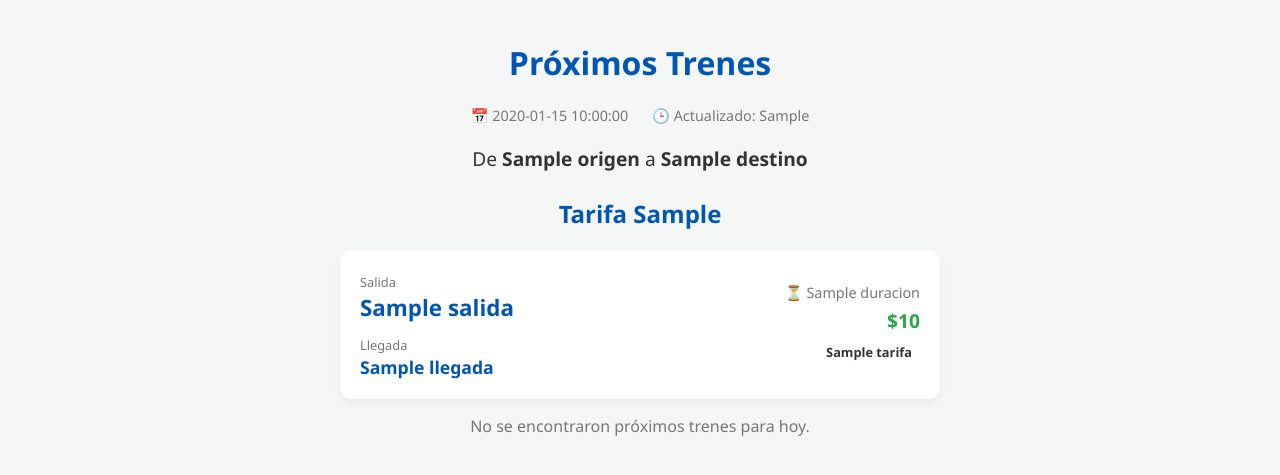
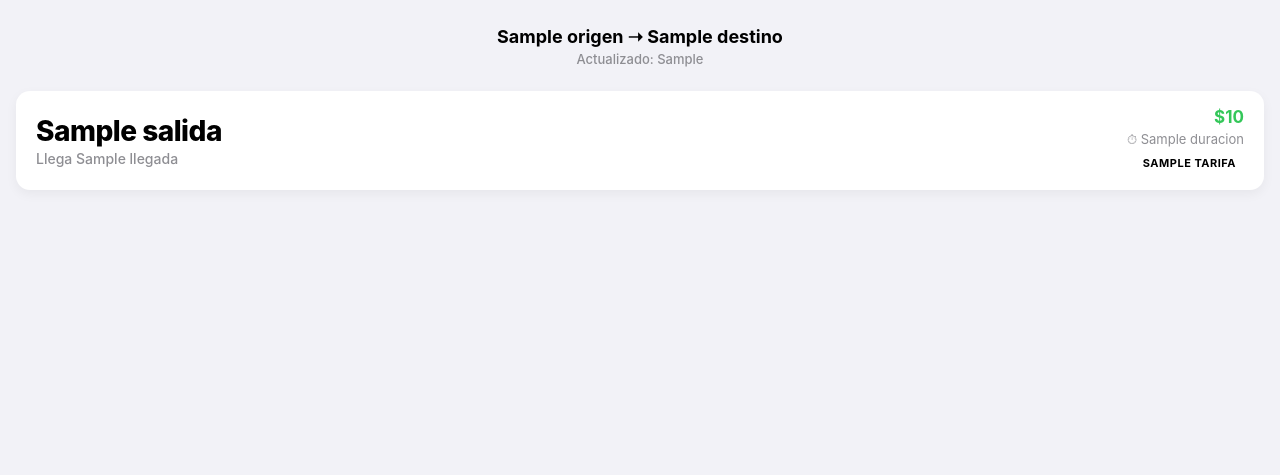
Before and after one commit to MolinsMatias/API-EFE, a FastAPI app: template templates/visual.html in a window 1280 px wide. Shown: the top 475 px of the page. Run offline with FastAPI, Linux system fonts and the light colour scheme; the template is opened without the code that fills it: most values are stand-ins (such as "Sample title", 1, 10 or a date in 2020).

Commit message:
Refactor itineraries endpoints and UI
Separa y refactoriza la lógica de scraping y utilidades, añade TZ_CHILE y mejora el manejo de errores en las peticiones. Se agrega filtrar_proximos y se simplifica/robusta la función hora_a_texto. Se actualiza /itinerarios/ahora/siri para devolver un mensaje optimizado para voz y datos simplificados; se renombra y cambia el endpoint visual a /itinerarios/visual ajustando el contexto y el manejo de errores. Renovación completa de templates/visual.html (nuevo diseño, estilos, soporte dark mode y badges) y limpieza de imports (elimina StaticFiles no usado).

```diff
--- a/main.py
+++ b/main.py
@@ -1,7 +1,6 @@
 from fastapi import FastAPI, Query, Request
 from fastapi.responses import JSONResponse, HTMLResponse
 from fastapi.templating import Jinja2Templates
-from fastapi.staticfiles import StaticFiles
 import requests
 from bs4 import BeautifulSoup
 from typing import List, Tuple, Optional, Dict
@@ -9,14 +8,14 @@ from datetime import datetime
 try:
     from zoneinfo import ZoneInfo
 except ImportError:
-    from backports.zoneinfo import ZoneInfo # Para versiones antiguas de python si fuera necesario
+    from backports.zoneinfo import ZoneInfo
 
 app = FastAPI()
 
-# Configuración de plantillas (carpeta 'templates')
+# Configuración de plantillas
 templates = Jinja2Templates(directory="templates")
 
-# Configuración de Zona Horaria Chile
+# Configuración Zona Horaria Chile
 TZ_CHILE = ZoneInfo("America/Santiago")
 
 DESTINOS = {
@@ -31,6 +30,8 @@ DESTINOS = {
     12: "Graneros",
     13: "Rancagua"
 }
+
+# --- LÓGICA DE SCRAPING ---
 
 def scrape_itinerarios(html: str, tipo_tarifa: str) -> List[Dict]:
     soup = BeautifulSoup(html, 'html.parser')
@@ -67,184 +68,125 @@ def scrape_itinerarios(html: str, tipo_tarifa: str) -> List[Dict]:
     return itinerarios
 
 def obtener_todos_los_viajes(origen: int, destino: int) -> Tuple[Optional[List[Dict]], Optional[str]]:
-    # Usamos la hora de Chile para la consulta a EFE
     ahora_chile = datetime.now(TZ_CHILE)
-    fecha_consulta = ahora_chile.strftime("%Y-%m-%d")
+    fecha_hoy = ahora_chile.strftime("%Y-%m-%d")
 
     url = (
         f"https://www.efe.cl/planificador/?empresa=1&hsalida=1&hregreso=&usuario=1"
-        f"&ida=1&origen={origen}&destino={destino}&salida={fecha_consulta}&hran=1"
+        f"&ida=1&origen={origen}&destino={destino}&salida={fecha_hoy}&hran=1"
     )
 
     try:
         response = requests.get(url, timeout=10)
         if response.status_code != 200:
-            return None, "Error al obtener datos de EFE"
-    except requests.RequestException:
-        return None, "Error de conexión con EFE"
+            return None, "Error al obtener datos"
+    except Exception as e:
+        return None, f"Error de conexión: {str(e)}"
 
     baja = scrape_itinerarios(response.text, "Baja")
     alta = scrape_itinerarios(response.text, "Alta")
+    todos = sorted(baja + alta, key=lambda x: x['salida'])
 
-    # Ordenar por hora de salida
-    todos = sorted(baja + alta, key=lambda x: x['salida'])
     return todos, None
 
-# --- UTILIDADES DE TEXTO ---
+# --- UTILIDADES ---
 
-def hora_a_texto(hora_str: str) -> str:
-    horas_24 = int(hora_str[:2])
-    minutos = int(hora_str[3:])
+def filtrar_proximos(lista_todos: List[Dict]) -> List[Dict]:
+    ahora = datetime.now(TZ_CHILE)
+    proximos = []
+    for item in lista_todos:
+        try:
+            h, m = map(int, item['salida'].split(':'))
+            # Creamos un objeto datetime con la hora del tren para hoy
+            hora_salida = ahora.replace(hour=h, minute=m, second=0, microsecond=0)
 
-    if horas_24 == 0:
-        periodo = "de la madrugada"
-        horas_12 = 12
-    elif 1 <= horas_24 < 12:
-        periodo = "de la mañana"
-        horas_12 = horas_24
-    elif horas_24 == 12:
-        periodo = "del mediodía"
-        horas_12 = 12
-    elif 13 <= horas_24 < 20:
-        periodo = "de la tarde"
-        horas_12 = horas_24 - 12
-    else:
-        periodo = "de la noche"
-        horas_12 = horas_24 - 12
-
-    numeros_horas = [
-        "doce", "una", "dos", "tres", "cuatro", "cinco", "seis",
-        "siete", "ocho", "nueve", "diez", "once", "doce"
-    ]
-    # Ajuste índice: 1->una (índice 1), 12->doce (índice 0 o 12)
-    texto_hora = numeros_horas[horas_12 % 12]
-    if horas_12 == 12: texto_hora = "doce" # Corrección rápida para array
-
-    if minutes == 0:
-        texto_minutos = "en punto"
-    elif minutes < 10:
-        texto_minutos = f"cero {minutos}"
-    elif minutes <= 15:
-        especiales = {10:"diez", 11:"once", 12:"doce", 13:"trece", 14:"catorce", 15:"quince"}
-        texto_minutos = especiales.get(minutos, str(minutos))
-    elif minutes < 20:
-        texto_minutos = f"dieci{['seis','siete','ocho','nueve'][minutos-16]}"
-    elif minutes == 30:
-        texto_minutos = "y media"
-    else:
-        decenas = ["", "", "veinte", "treinta", "cuarenta", "cincuenta"]
-        d = minutes // 10
-        u = minutes % 10
-        if u == 0:
-            texto_minutos = decenas[d]
-        else:
-            # Ajuste simple: "veintiuno" vs "veinte y uno" (coloquial)
-            texto_minutos = f"{decenas[d]} y {u}"
-
-    return f"{texto_hora} {texto_minutos} {periodo}"
-
-def minutos_a_texto(min_str):
-    num = min_str.replace("min", "").strip()
-    return f"{num} minutos"
-
-# --- ENDPOINTS ---
-
-@app.get("/itinerarios")
-def itinerarios_completos(
-    origen: int = Query(6),
-    destino: int = Query(3)
-):
-    todos, error = obtener_todos_los_viajes(origen, destino)
-    if error:
-        return JSONResponse(status_code=500, content={"error": error})
-    return {
-        "origen": DESTINOS.get(origen, "Desconocido"),
-        "destino": DESTINOS.get(destino, "Desconocido"),
-        "itinerarios": todos
-    }
-
-@app.get("/itinerarios/ahora")
-def itinerarios_proximos(
-    origen: int = Query(6),
-    destino: int = Query(3)
-):
-    ahora = datetime.now(TZ_CHILE)
-    todos, error = obtener_todos_los_viajes(origen, destino)
-
-    if error:
-        return JSONResponse(status_code=500, content={"error": error})
-
-    proximos = []
-    for item in todos:
-        try:
-            h_str, m_str = item['salida'].split(':')
-            hora_salida = ahora.replace(hour=int(h_str), minute=int(m_str), second=0, microsecond=0)
-
-            # Si la hora ya pasó hoy, ignorar
+            # Si la hora es mayor o igual a la actual, sirve
             if hora_salida >= ahora:
                 proximos.append(item)
         except ValueError:
             continue
+    return proximos
 
-    # Filtramos para devolver (máximo 4)
-    proximos_baja = [p for p in proximos if p['tarifa'] == 'Baja'][:4]
-    proximos_alta = [p for p in proximos if p['tarifa'] == 'Alta'][:4]
+def hora_a_texto(hora_str: str) -> str:
+    """Convierte HH:MM a texto natural para Siri"""
+    try:
+        horas, minutos = map(int, hora_str.split(':'))
+    except:
+        return hora_str
 
-    return {
-        "hora_actual": ahora.strftime("%H:%M"),
-        "fecha": ahora.strftime("%Y-%m-%d"),
-        "origen": DESTINOS.get(origen, "Desconocido"),
-        "destino": DESTINOS.get(destino, "Desconocido"),
-        "proximos": {
-            "Baja": proximos_baja,
-            "Alta": proximos_alta,
-            "Todos": proximos[:5] # Lista combinada para la vista visual
-        }
-    }
+    periodo = "de la mañana"
+    if horas == 0: periodo = "de la madrugada"; horas_12 = 12
+    elif horas == 12: periodo = "del mediodía"; horas_12 = 12
+    elif horas > 12: periodo = "de la tarde" if horas < 20 else "de la noche"; horas_12 = horas - 12
+    else: horas_12 = horas
+
+    numeros = ["doce", "una", "dos", "tres", "cuatro", "cinco", "seis", "siete", "ocho", "nueve", "diez", "once", "doce"]
+    texto_h = numeros[horas_12 % 12]
+    if horas_12 == 12: texto_h = "doce"
+
+    if minutos == 0: texto_m = "en punto"
+    elif minutos < 10: texto_m = f"cero {minutos}"
+    elif minutos <= 15:
+        especiales = {10:"diez", 11:"once", 12:"doce", 13:"trece", 14:"catorce", 15:"quince"}
+        texto_m = especiales.get(minutos, str(minutos))
+    elif minutos < 20: texto_m = f"dieci{minutos-10}" # Simplificado
+    elif minutos == 30: texto_m = "y media"
+    else: texto_m = f"{minutos}"
+
+    return f"{texto_h} {texto_m} {periodo}"
+
+# --- ENDPOINTS ---
 
 @app.get("/itinerarios/ahora/siri")
-def itinerarios_siri(origen: int = Query(6), destino: int = Query(3)):
-    data = itinerarios_proximos(origen, destino)
-    if isinstance(data, JSONResponse): return data
+def itinerarios_siri(
+    origen: int = Query(..., description="Código origen"),
+    destino: int = Query(..., description="Código destino")
+):
+    """Endpoint optimizado para lectura de voz (Siri)"""
+    todos, error = obtener_todos_los_viajes(origen, destino)
+    if error:
+        return JSONResponse(status_code=500, content={"error": error})
 
-    lista = data['proximos']['Todos']
-    ahora_str = data['hora_actual']
+    proximos = filtrar_proximos(todos)
+    ahora_str = datetime.now(TZ_CHILE).strftime("%H:%M")
 
-    if not lista:
-        mensaje = f"No hay trenes próximos desde {data['origen']} a {data['destino']} por hoy."
+    if not proximos:
+        mensaje = f"No hay más trenes desde {DESTINOS.get(origen)} hacia {DESTINOS.get(destino)} por hoy."
     else:
-        # Lógica simplificada de texto
-        mensaje = f"Son las {ahora_str}. El próximo tren sale a las {lista[0]['salida']}."
-        if len(lista) > 1:
-            mensaje += f" Luego hay otro a las {lista[1]['salida']}."
-        mensaje += f" El viaje dura {lista[0]['duracion']}."
+        tren = proximos[0]
+        mensaje = f"Son las {hora_a_texto(ahora_str)}. El próximo tren sale a las {hora_a_texto(tren['salida'])} y cuesta {tren['valor']} pesos."
+
+        if len(proximos) > 1:
+            siguiente = proximos[1]
+            mensaje += f" Después, hay otro a las {siguiente['salida']}."
 
     return {
         "mensaje": mensaje,
-        "data_raw": data
+        "data": proximos[:4]
     }
 
-@app.get("/itinerarios/ahora/visual", response_class=HTMLResponse)
+@app.get("/itinerarios/visual", response_class=HTMLResponse)
 def itinerarios_visual(
     request: Request,
-    origen: int = Query(6),
-    destino: int = Query(3)
+    origen: int = Query(..., description="Código origen"),
+    destino: int = Query(..., description="Código destino")
 ):
-    data = itinerarios_proximos(origen, destino)
+    """Endpoint visual para 'Mostrar vista web' en Atajos iOS"""
+    todos, error = obtener_todos_los_viajes(origen, destino)
 
-    # Manejo de errores si la función devuelve JSONResponse
-    if isinstance(data, JSONResponse):
-        return templates.TemplateResponse("visual.html", {
-            "request": request,
-            "error": "Hubo un error al conectar con EFE.",
-            "proximos": {"Todos": []}
-        })
+    contexto = {
+        "request": request,
+        "origen": DESTINOS.get(origen, "Desconocido"),
+        "destino": DESTINOS.get(destino, "Desconocido"),
+        "hora_actual": datetime.now(TZ_CHILE).strftime("%H:%M"),
+        "proximos": []
+    }
 
-    return templates.TemplateResponse("visual.html", {
-        "request": request,
-        "origen": data["origen"],
-        "destino": data["destino"],
-        "fecha": data["fecha"],
-        "hora_actual": data["hora_actual"],
-        "proximos": data["proximos"]["Todos"] # Pasamos la lista combinada ordenada
-    })
+    if error:
+        contexto["error"] = error
+        return templates.TemplateResponse("visual.html", contexto)
+
+    proximos = filtrar_proximos(todos)
+    contexto["proximos"] = proximos[:6] # Mostramos hasta 6 próximos
+
+    return templates.TemplateResponse("visual.html", contexto)
--- a/templates/visual.html
+++ b/templates/visual.html
@@ -3,146 +3,152 @@
 <head>
     <meta charset="UTF-8">
     <meta name="viewport" content="width=device-width, initial-scale=1.0">
-    <title>Próximos Trenes</title>
+    <title>Itinerario Trenes</title>
     <style>
         :root {
-            --primary-color: #0056b3;
-            --bg-color: #f4f7f6;
-            --card-bg: #ffffff;
-            --text-color: #333333;
-            --secondary-text: #777777;
-            --border-radius: 12px;
+            --bg-color: #F2F2F7;
+            --card-bg: #FFFFFF;
+            --text-main: #000000;
+            --text-sub: #8E8E93;
+            --accent: #007AFF;
+            --price: #34C759;
+            --shadow: rgba(0,0,0,0.05);
+        }
+        @media (prefers-color-scheme: dark) {
+            :root {
+                --bg-color: #000000;
+                --card-bg: #1C1C1E;
+                --text-main: #FFFFFF;
+                --text-sub: #8E8E93;
+                --shadow: rgba(0,0,0,0.2);
+            }
         }
         body {
-            font-family: 'Segoe UI', Tahoma, Geneva, Verdana, sans-serif;
+            font-family: -apple-system, BlinkMacSystemFont, "Segoe UI", Roboto, sans-serif;
             background-color: var(--bg-color);
-            color: var(--text-color);
+            color: var(--text-main);
             margin: 0;
-            padding: 20px;
+            padding: 16px;
+            -webkit-font-smoothing: antialiased;
         }
-        .container {
-            max-width: 600px;
-            margin: auto;
+        .header {
+            text-align: center;
+            margin-bottom: 24px;
+            padding-top: 10px;
         }
-        h1, h2 {
-            color: var(--primary-color);
-            text-align: center;
+        .route {
+            font-size: 18px;
+            font-weight: 700;
+            margin-bottom: 4px;
         }
-        .header-info {
-            text-align: center;
-            margin-bottom: 20px;
-            font-size: 0.9em;
-            color: var(--secondary-text);
-        }
-        .header-info span {
-            display: inline-block;
-            margin: 0 10px;
-        }
-        .route-info {
-            text-align: center;
-            font-size: 1.2em;
-            margin-bottom: 25px;
+        .time-check {
+            font-size: 13px;
+            color: var(--text-sub);
             font-weight: 500;
         }
-        .train-card {
+        .card {
             background-color: var(--card-bg);
-            border-radius: var(--border-radius);
-            box-shadow: 0 4px 8px rgba(0,0,0,0.05);
-            margin-bottom: 15px;
-            padding: 20px;
+            border-radius: 14px;
+            padding: 16px 20px;
+            margin-bottom: 12px;
             display: flex;
             justify-content: space-between;
             align-items: center;
-            transition: transform 0.2s;
+            box-shadow: 0 4px 12px var(--shadow);
+            transition: transform 0.1s active;
         }
-        .train-card:hover {
-            transform: translateY(-3px);
+        .card:active {
+            transform: scale(0.98);
         }
-        .times {
+        .left-info {
             display: flex;
             flex-direction: column;
         }
-        .time-label {
-            font-size: 0.8em;
-            color: var(--secondary-text);
+        .time-big {
+            font-size: 28px;
+            font-weight: 800;
+            letter-spacing: -0.5px;
+            color: var(--text-main);
         }
-        .time-value {
-            font-size: 1.4em;
-            font-weight: bold;
-            color: var(--primary-color);
+        .time-arrival {
+            font-size: 14px;
+            color: var(--text-sub);
+            margin-top: 2px;
+            font-weight: 500;
         }
-        .duration-valor {
-            text-align: right;
+        .right-info {
             display: flex;
             flex-direction: column;
+            align-items: flex-end;
+            text-align: right;
+        }
+        .price-tag {
+            font-size: 17px;
+            font-weight: 700;
+            color: var(--price);
         }
         .duration {
-            font-size: 0.9em;
-            color: var(--secondary-text);
-            margin-bottom: 5px;
+            font-size: 13px;
+            color: var(--text-sub);
+            margin: 4px 0;
         }
-        .valor {
-            font-size: 1.2em;
-            font-weight: bold;
-            color: #28a745; /* Verde para el precio */
+        .badge {
+            font-size: 11px;
+            padding: 4px 8px;
+            border-radius: 6px;
+            font-weight: 700;
+            text-transform: uppercase;
+            letter-spacing: 0.5px;
         }
-        .tarifa-tag {
-            display: inline-block;
-            padding: 4px 8px;
-            border-radius: 4px;
-            font-size: 0.8em;
-            font-weight: bold;
-            margin-top: 5px;
+        .badge.Alta { background: #FFD60A; color: #000000; }
+        .badge.Baja { background: #E5E5EA; color: #000000; }
+
+        @media (prefers-color-scheme: dark) {
+            .badge.Baja { background: #3A3A3C; color: #FFFFFF; }
         }
-        .tarifa-Baja {
-            background-color: #e2e6ea;
-            color: var(--secondary-text);
+
+        .empty-state {
+            text-align: center;
+            margin-top: 50px;
+            color: var(--text-sub);
+            font-weight: 500;
         }
-        .tarifa-Alta {
-            background-color: #ffeeba;
-            color: #856404;
+        .error-msg {
+            color: #FF3B30;
+            text-align: center;
+            margin-top: 20px;
         }
     </style>
 </head>
 <body>
-    <div class="container">
-        <h1>Próximos Trenes</h1>
-        <div class="header-info">
-            <span>📅 {{ fecha }}</span>
-            <span>🕒 Actualizado: {{ hora_actual }}</span>
-        </div>
-        <div class="route-info">
-            De <strong>{{ origen }}</strong> a <strong>{{ destino }}</strong>
+
+    <div class="header">
+        <div class="route">{{ origen }} ➝ {{ destino }}</div>
+        <div class="time-check">Actualizado: {{ hora_actual }}</div>
     </div>
 
-        {% for tipo_tarifa, lista_trenes in proximos.items() %}
-            {% if lista_trenes %}
-                <h2>Tarifa {{ tipo_tarifa }}</h2>
-                {% for tren in lista_trenes %}
-                <div class="train-card">
-                    <div class="times">
-                        <div>
-                            <span class="time-label">Salida</span>
-                            <div class="time-value">{{ tren.salida }}</div>
+    {% if error %}
+        <div class="error-msg">{{ error }}</div>
+    {% elif not proximos %}
+        <div class="empty-state">
+            <p style="font-size: 40px; margin-bottom: 10px;">😴</p>
+            No hay más trenes por hoy
         </div>
-                        <div style="margin-top: 10px;">
-                            <span class="time-label">Llegada</span>
-                            <div class="time-value" style="font-size: 1.1em;">{{ tren.llegada }}</div>
+    {% else %}
+        {% for tren in proximos %}
+        <div class="card">
+            <div class="left-info">
+                <span class="time-big">{{ tren.salida }}</span>
+                <span class="time-arrival">Llega {{ tren.llegada }}</span>
             </div>
-                    </div>
-                    <div class="duration-valor">
-                        <div class="duration">⏳ {{ tren.duracion }}</div>
-                        <div class="valor">${{ tren.valor }}</div>
-                        <span class="tarifa-tag tarifa-{{ tren.tarifa }}">{{ tren.tarifa }}</span>
+            <div class="right-info">
+                <span class="price-tag">${{ tren.valor }}</span>
+                <span class="duration">⏱ {{ tren.duracion }}</span>
+                <span class="badge {{ tren.tarifa }}">{{ tren.tarifa }}</span>
             </div>
         </div>
         {% endfor %}
     {% endif %}
-        {% endfor %}
 
-        {% if not proximos.Baja and not proximos.Alta %}
-            <p style="text-align: center; color: var(--secondary-text);">No se encontraron próximos trenes para hoy.</p>
-        {% endif %}
-    </div>
 </body>
 </html>
```
Lines whose indentation alone changed are shown as unchanged.
